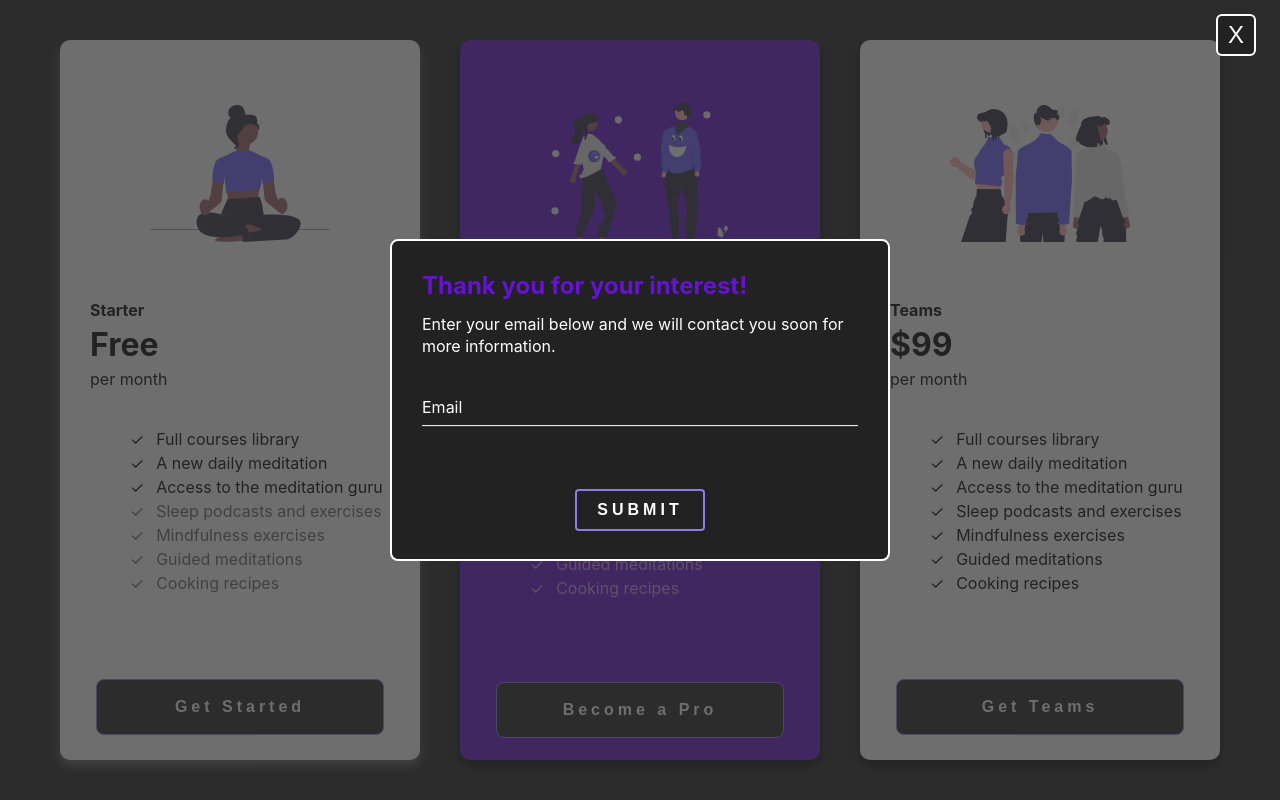
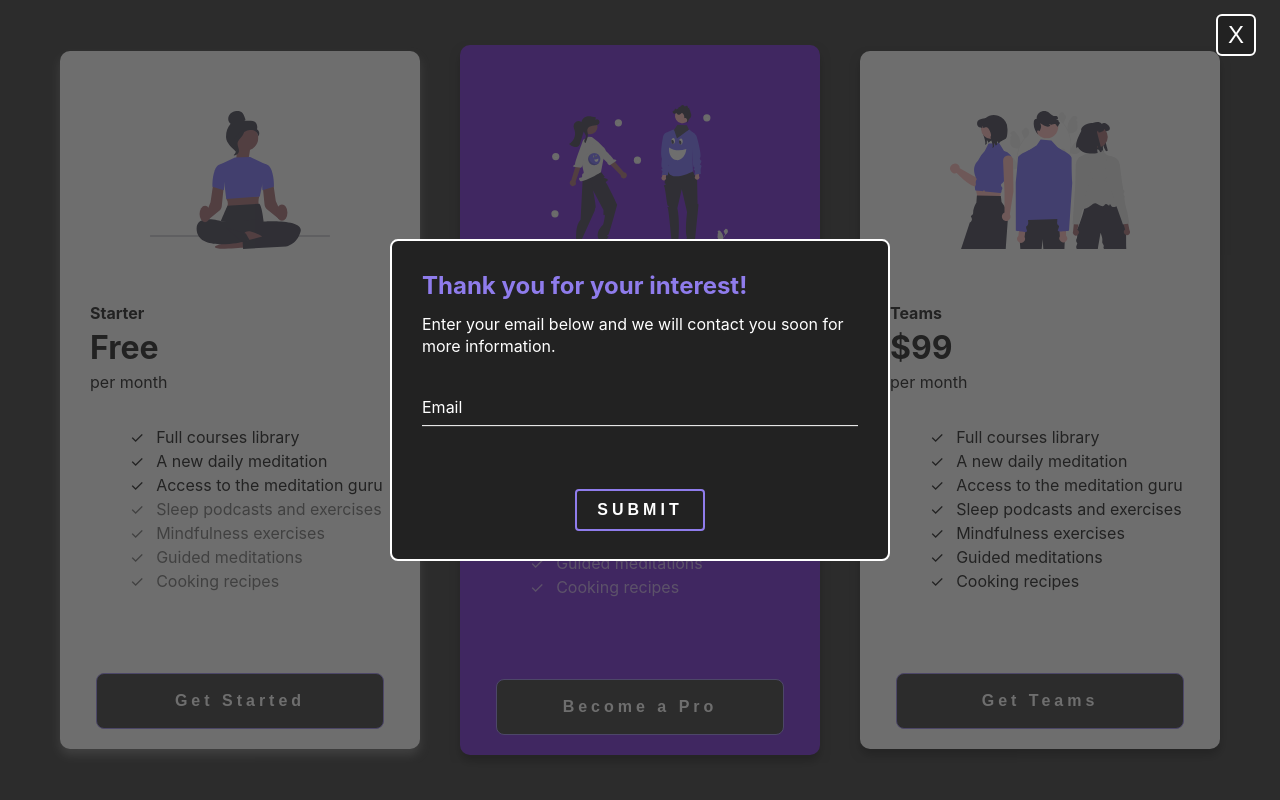
Before and after one commit to marielleia/price-plans, a React (Create React App) app: page / in a window 1280 px wide. Both pictures are taken after a click on the button "Get Started". Built offline with nearby package versions, Linux system fonts and the light colour scheme; the HTML template or start-up script is replaced by a standard one.

Commit message:
styled cards and buttons

```diff
--- a/src/styles/card.css
+++ b/src/styles/card.css
@@ -1,12 +1,12 @@
 .card {
     width: 360px;
-    min-height: 90vh;
+    min-height: 85vh;
     max-height: 90vh;
     border-radius: 10px;
     display: flex;
     flex-direction: column;
     align-items: center;
-    justify-content: space-evenly;
+    justify-content: space-between;
     box-shadow: 0px 6px 10px rgba(0, 0, 0, 0.8);
     transition: all 0.2s;
     padding: 20px 10px;
--- a/src/styles/modal.css
+++ b/src/styles/modal.css
@@ -76,7 +76,7 @@
     font-size: 12px;
 }
 .modal h2 {
-    color: #6612d3;
+    color: #8f7cec;
 }
 
 /* botón cerrar modal */
```
Also changed, not shown: public/price-plans.JPG (added).
